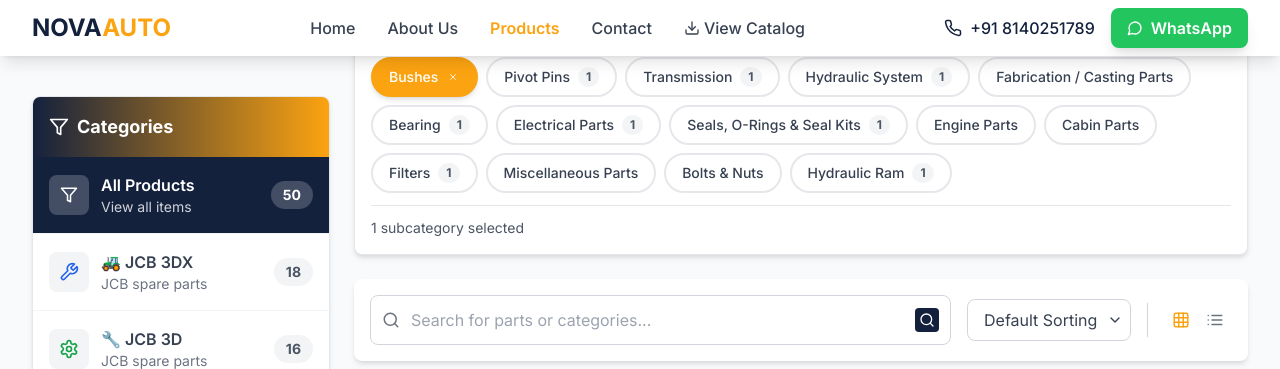
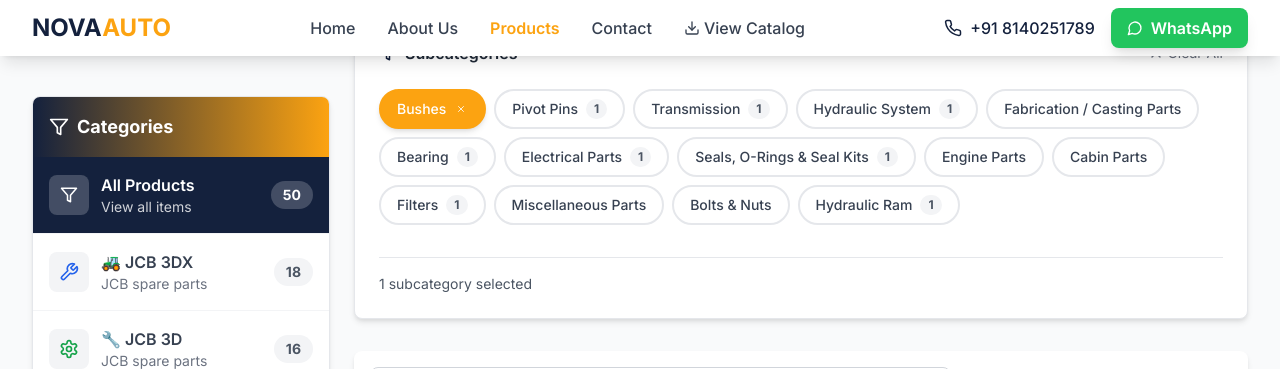
Before and after one commit to itsmywarehouse/novaauto, a React (Vite) app: page /catalog in a window 1280 px wide. Both pictures are taken after a click on the button "Bushes". Shown: the top 369 px of the page. Built offline with nearby package versions, Linux system fonts and the light colour scheme.

Commit message:
Add margin and padding to subcategory filters container

```diff
--- a/src/components/catalog/SubCategoryFilters.tsx
+++ b/src/components/catalog/SubCategoryFilters.tsx
@@ -27,7 +27,7 @@ const SubCategoryFilters: React.FC<SubCategoryFiltersProps> = ({
   }
 
   return (
-    <div className="bg-white rounded-lg shadow-custom border border-gray-200 p-4 mb-6">
+    <div className="bg-white rounded-lg shadow-custom border border-gray-200 p-6 mb-8 mt-4">
       {/* Header */}
       <div className="flex items-center justify-between mb-4">
         <div className="flex items-center">
@@ -48,7 +48,7 @@ const SubCategoryFilters: React.FC<SubCategoryFiltersProps> = ({
       </div>
 
       {/* Filter Chips */}
-      <div className="flex flex-wrap gap-2">
+      <div className="flex flex-wrap gap-2 pt-2 pb-4">
         {subCategories.map((subCategory) => {
           const isSelected = selectedSubCategories.includes(subCategory.value);
 
@@ -82,7 +82,7 @@ const SubCategoryFilters: React.FC<SubCategoryFiltersProps> = ({
 
       {/* Selected Count */}
       {selectedSubCategories.length > 0 && (
-        <div className="mt-3 pt-3 border-t border-gray-200">
+        <div className="mt-4 pt-4 border-t border-gray-200">
           <p className="text-sm text-gray-600">
             {selectedSubCategories.length} subcategor{selectedSubCategories.length === 1 ? 'y' : 'ies'} selected
           </p>
```
